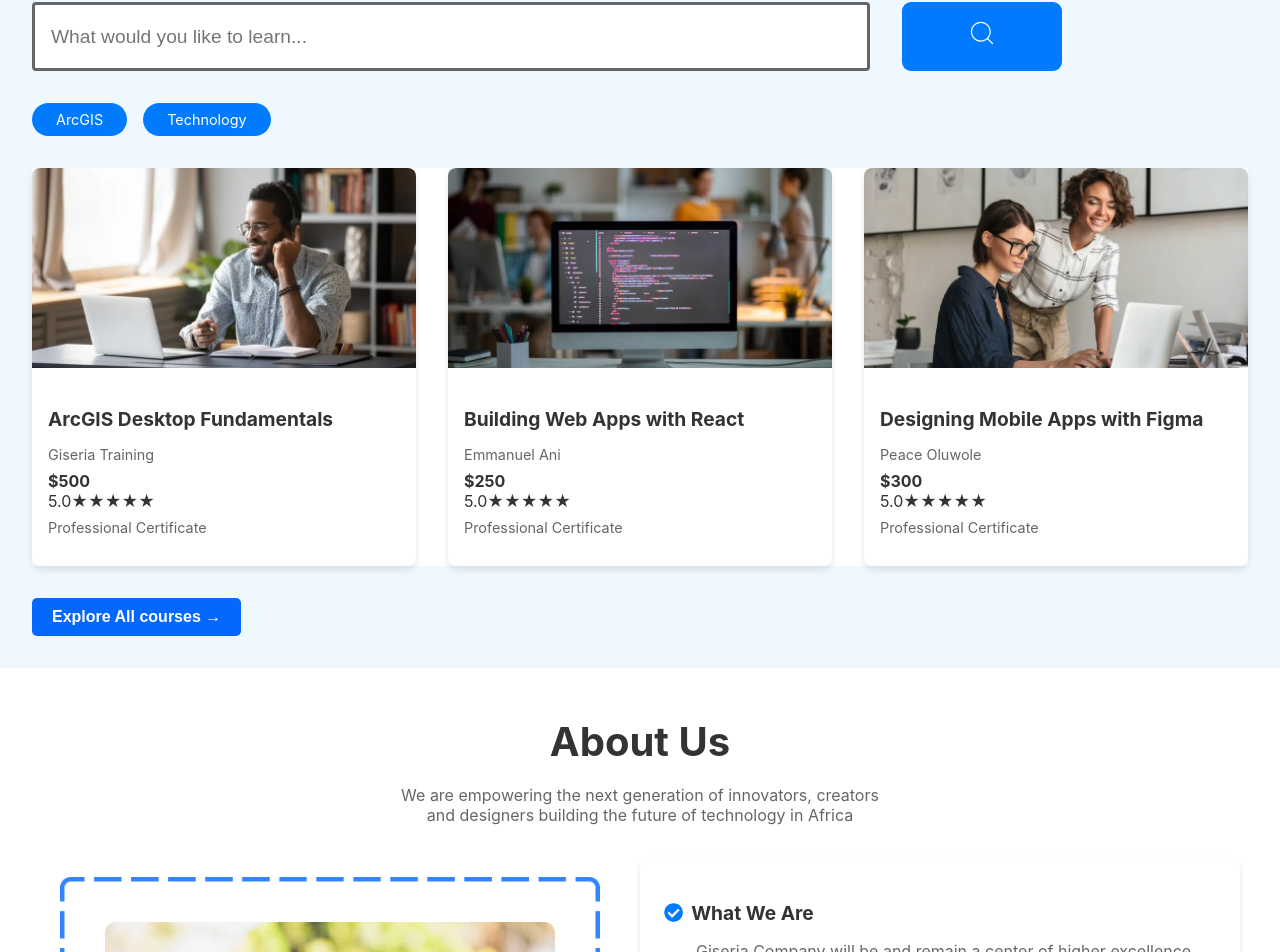
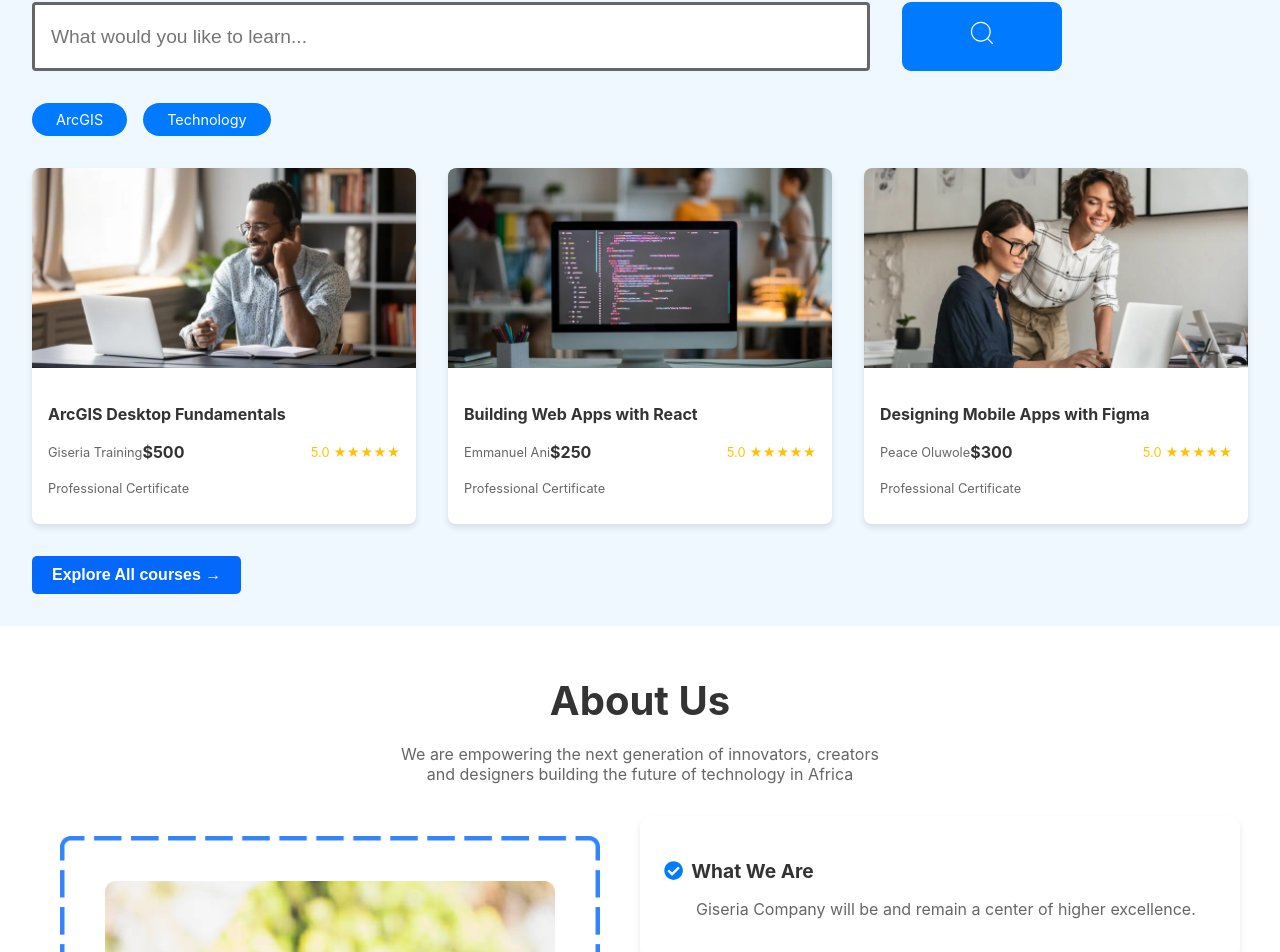
Before and after one commit to stephenmayowa112/learning, a React (Create React App) app in the folder learning/: page / in a window 1280 px wide. Shown: the part 1670-2622 px from the top of the page. Built offline with nearby package versions, Linux system fonts and the light colour scheme.

Commit message:
FEAT: edited some part of the Popular courses componenets

```diff
--- a/learning/src/components/PopularCourses.js
+++ b/learning/src/components/PopularCourses.js
@@ -1,9 +1,8 @@
 // src/components/PopularCourses.js
-import React, { useState } from 'react';
-import styled from 'styled-components';
-import Button from './Button';
+import React, { useState } from "react";
+import styled from "styled-components";
+import Button from "./Button";
 import { CiSearch } from "react-icons/ci";
-
 
 const Section = styled.section`
   padding: 2rem;
@@ -12,7 +11,7 @@ const Section = styled.section`
 
 const Title = styled.h2`
   font-size: 2.5rem;
-  color: ${props => props.theme.textColor};
+  color: ${(props) => props.theme.textColor};
   margin-bottom: 2rem;
   text-align: flex;
 `;
@@ -22,18 +21,16 @@ const SearchContainer = styled.div`
   justify-content: left;
   margin-bottom: 2rem;
 
-
   @media (max-width: 768px) {
     flex-direction: column;
   }
 `;
 
-
 const SearchInput = styled.input`
   padding: 1.2rem 1rem;
   font-size: 1.2rem;
   border: 3px solid;
-  border-color:#666;
+  border-color: #666;
   border-radius: 4px;
   margin-right: 2rem;
   flex-grow: 1;
@@ -49,7 +46,7 @@ const SearchButton = styled.button`
   background-color: #007bff;
   color: white;
   border: none;
-  font-size:30px;
+  font-size: 30px;
   border-radius: 9px;
   padding: 1rem;
   cursor: pointer;
@@ -65,7 +62,7 @@ const SearchButton = styled.button`
 
 const TagContainer = styled.div`
   display: flex;
-  justify-content:left;
+  justify-content: left;
   gap: 1rem;
   margin-bottom: 2rem;
 `;
@@ -81,14 +78,16 @@ const Tag = styled.span`
 
 const CourseGrid = styled.div`
   display: grid;
-  background-color: white;
-  grid-template-columns: repeat(auto-fit, minmax(300px, 1fr));
+  grid-template-columns: repeat(3, 1fr);
   gap: 2rem;
   margin-bottom: 2rem;
+
+  @media (max-width: 768px) {
+    grid-template-columns: 1fr;
+  }
 `;
-
 const CourseCard = styled.div`
-  background-color: ${props => props.theme.cardBackground};
+  background-color: white;
   border-radius: 8px;
   overflow: hidden;
   box-shadow: 0 4px 6px rgba(0, 0, 0, 0.1);
@@ -104,30 +103,44 @@ const CourseInfo = styled.div`
   padding: 1rem;
 `;
 
-const CourseName = styled.h3`
-  font-size: 1.2rem;
-  color: ${props => props.theme.textColor};
+const CourseTitle = styled.h3`
+  font-size: 1rem;
+  color: ${(props) => props.theme.textColor};
   margin-bottom: 0.5rem;
 `;
 
+const CourseDetails = styled.div`
+  display: flex;
+  justify-content: space-between;
+  align-items: center;
+  margin-bottom: 0.5rem;
+`;
+
+const InstructorPrice = styled.div`
+  display: flex;
+  justify-content: space-between;
+  align-items: center;
+`;
+
 const CourseInstructor = styled.p`
-  font-size: 0.9rem;
-  color: ${props => props.theme.subtitleColor};
-  margin-bottom: 0.5rem;
+  font-size: 0.8rem;
+  color: ${(props) => props.theme.subtitleColor};
 `;
 
 const CoursePrice = styled.span`
   font-weight: bold;
-  color: ${props => props.theme.textColor};
+  color: ${(props) => props.theme.textColor};
+  font-size: 1rem;
 `;
 
 const CourseRating = styled.div`
-  color: ${props => props.theme.starColor};
+  color: #ffc107;
+  font-size: 0.8rem;
 `;
 
 const Certificate = styled.p`
-  font-size: 0.9rem;
-  color: ${props => props.theme.subtitleColor};
+  font-size: 0.8rem;
+  color: ${(props) => props.theme.subtitleColor};
   margin-top: 0.5rem;
 `;
 
@@ -137,35 +150,33 @@ const ExploreButton = styled(Button)`
   padding: 40px 0px;
 `;
 
-
-
 const PopularCourses = () => {
-  const [searchTerm, setSearchTerm] = useState('');
+  const [searchTerm, setSearchTerm] = useState("");
 
   const courses = [
     {
       id: 1,
-      name: 'ArcGIS Desktop Fundamentals',
-      instructor: 'Giseria Training',
+      name: "ArcGIS Desktop Fundamentals",
+      instructor: "Giseria Training",
       price: 500,
       rating: 5,
-      image: './Rectangle 6.png',
+      image: "./Rectangle 6.png",
     },
     {
       id: 2,
-      name: 'Building Web Apps with React',
-      instructor: 'Emmanuel Ani',
+      name: "Building Web Apps with React",
+      instructor: "Emmanuel Ani",
       price: 250,
       rating: 5,
-      image: './Rectangle 6 (1).png',
+      image: "./Rectangle 6 (1).png",
     },
     {
       id: 3,
-      name: 'Designing Mobile Apps with Figma',
-      instructor: 'Peace Oluwole',
+      name: "Designing Mobile Apps with Figma",
+      instructor: "Peace Oluwole",
       price: 300,
       rating: 5,
-      image: './Rectangle 6 (2).png',
+      image: "./Rectangle 6 (2).png",
     },
   ];
 
@@ -180,8 +191,10 @@ const PopularCourses = () => {
             value={searchTerm}
             onChange={(e) => setSearchTerm(e.target.value)}
           />
-        <SearchButton primary >
-          <span  ><CiSearch /></span>
+          <SearchButton primary>
+            <span>
+              <CiSearch />
+            </span>
           </SearchButton>
         </SearchContainer>
         <TagContainer>
@@ -193,13 +206,21 @@ const PopularCourses = () => {
         {courses.map((course) => (
           <CourseCard key={course.id}>
             <CourseImage src={course.image} alt={course.name} />
+
             <CourseInfo>
-              <CourseName>{course.name}</CourseName>
+              <CourseTitle>{course.name}</CourseTitle>
+              <CourseDetails>
+                <InstructorPrice>
                   <CourseInstructor>{course.instructor}</CourseInstructor>
                   <CoursePrice>${course.price}</CoursePrice>
-              <CourseRating>{course.rating}.0{'★'.repeat(course.rating)} </CourseRating>
+                </InstructorPrice>
+                <CourseRating>
+                  {course.rating}.0 {"★".repeat(course.rating)}
+                </CourseRating>
+              </CourseDetails>
               <Certificate>Professional Certificate</Certificate>
             </CourseInfo>
+
             </CourseCard>
         ))}
       </CourseGrid>
```
Lines whose indentation alone changed are shown as unchanged.
